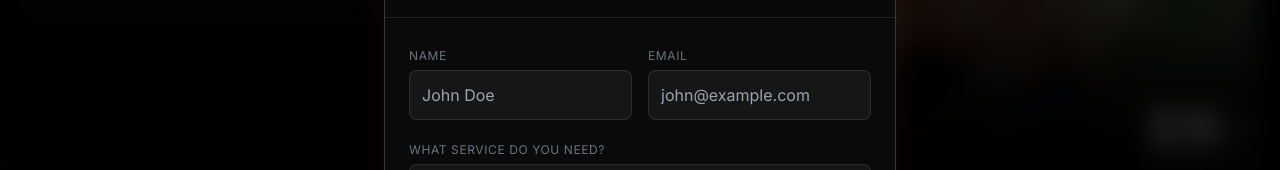
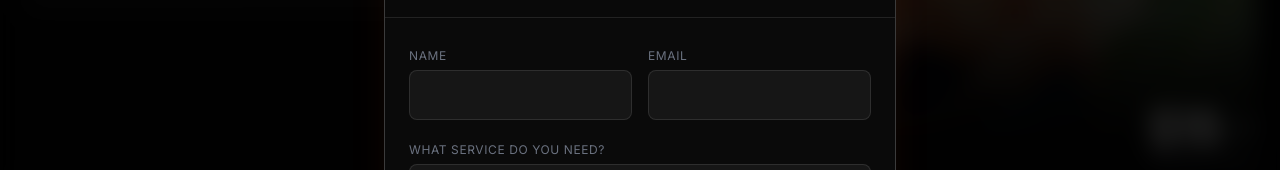
Before and after one commit to Stackvil/raviportfolio, a React (Vite) app: page / in a window 1280 px wide. Both pictures are taken after a click on the button "HIRE ME". Shown: the part 625-795 px from the top of the page. Built offline with nearby package versions, Linux system fonts and the light colour scheme; no server answers.

Commit message:
Remove placeholder text from HireMeModal inputs

```diff
--- a/src/components/HireMeModal.jsx
+++ b/src/components/HireMeModal.jsx
@@ -116,7 +116,7 @@ ${formData.projectDetails}`;
                                                     onChange={handleChange}
                                                     required
                                                     className="w-full bg-white/5 border border-white/10 rounded-lg p-3 text-white focus:border-primary focus:outline-none transition-colors"
-                                                    placeholder="John Doe"
+                                                    placeholder=""
                                                 />
                                             </div>
                                             <div className="space-y-1">
@@ -128,7 +128,7 @@ ${formData.projectDetails}`;
                                                     onChange={handleChange}
                                                     required
                                                     className="w-full bg-white/5 border border-white/10 rounded-lg p-3 text-white focus:border-primary focus:outline-none transition-colors"
-                                                    placeholder="john@example.com"
+                                                    placeholder=""
                                                 />
                                             </div>
                                         </div>
```
